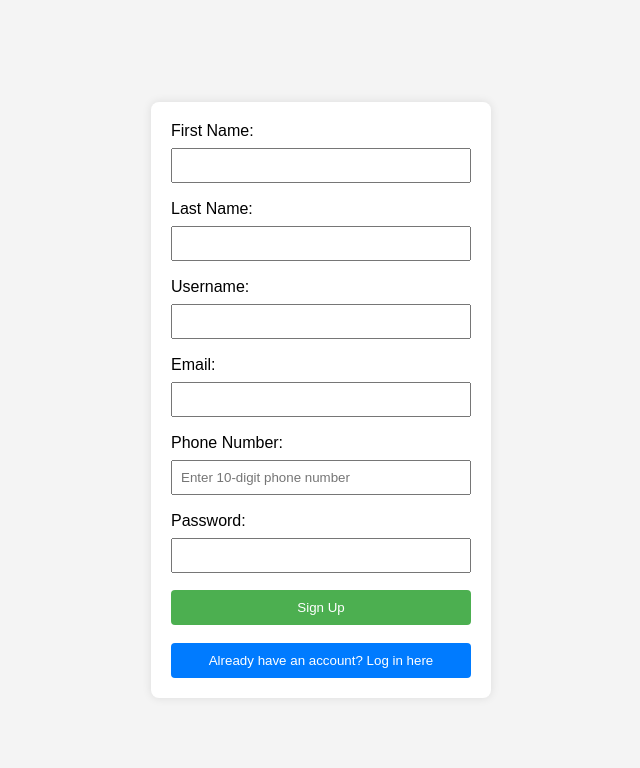
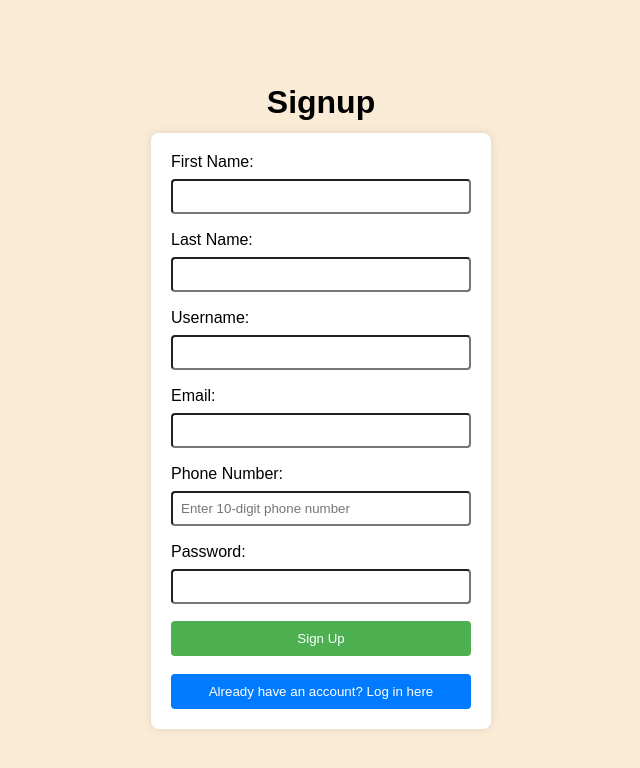
Before and after one commit to FaranAhmad003/Chatbot-for-Privacy_Policy, a website: page signup.html in a window 1280 px wide. Shown: the whole page, without its empty margins (319-959 px from the left). Drawn offline with Linux system fonts and the light colour scheme.

Commit message:
complete

```diff
--- a/signup.html
+++ b/signup.html
@@ -60,30 +60,33 @@
 
   </style>
 </head>
-<body>
+<body style="background-color: antiquewhite; display: flex; flex-direction: column;">
+  <h1 style="margin-top: 12px;margin-bottom: 12px;">
+    Signup
+  </h1>
   <form id="signupForm">
     <label for="firstName">First Name:</label>
-    <input type="text" id="firstName" name="firstName" required>
+    <input type="text" style="border-radius: 4px;" id="firstName" name="firstName" required>
     <div id="firstNameError" class="error"></div>
 
     <label for="lastName">Last Name:</label>
-    <input type="text" id="lastName" name="lastName" required>
+    <input type="text" style="border-radius: 4px;" id="lastName" name="lastName" required>
     <div id="lastNameError" class="error"></div>
 
     <label for="username">Username:</label>
-    <input type="text" id="username" name="username" required>
+    <input type="text" style="border-radius: 4px;" id="username" name="username" required>
     <div id="usernameError" class="error"></div>
 
     <label for="email">Email:</label>
-    <input type="email" id="email" name="email" required>
+    <input type="email" style="border-radius: 4px;" id="email" name="email" required>
     <div id="emailError" class="error"></div>
 
     <label for="phoneNo">Phone Number:</label>
-    <input type="tel" id="phoneNo" name="phoneNo" pattern="[0-9]{10}" placeholder="Enter 10-digit phone number" required>
+    <input type="tel" style="border-radius: 4px;" id="phoneNo" name="phoneNo" pattern="[0-9]{10}" placeholder="Enter 10-digit phone number" required>
     <div id="phoneNoError" class="error"></div>
 
     <label for="password">Password:</label>
-    <input type="password" id="password" name="password" required>
+    <input type="password" style="border-radius: 4px;" id="password" name="password" required>
     <div id="passwordError" class="error"></div>
 
     <button type="button" onclick="submitForm()">Sign Up</button>
@@ -116,9 +119,7 @@
       fetch('/signup', {
         method: 'POST',
         headers: {
-          'Content-Type': 'application/json',
-        },
-        body: JSON.stringify(formData),
+          'Content-Type': 'application/json', }, body: JSON.stringify(formData),
       })
       .then(response => response.json())
       .then(data => {
```
Also changed, not shown: app.js (+11 -6 lines), client/client.html (+7 -1 lines), forgotPasswordEmailEntry.html (+4 -1 lines), login.html (+7 -4 lines), setNewPassword.html (+4 -1 lines), signupSuccess.html (+0 -8 lines).
